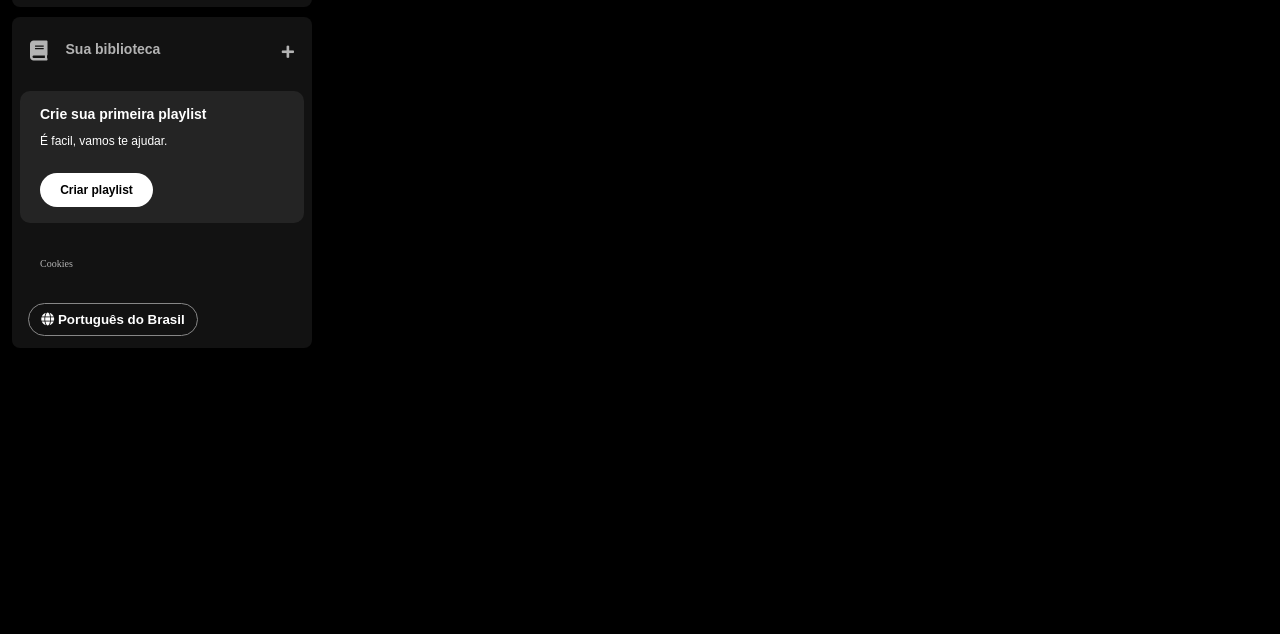
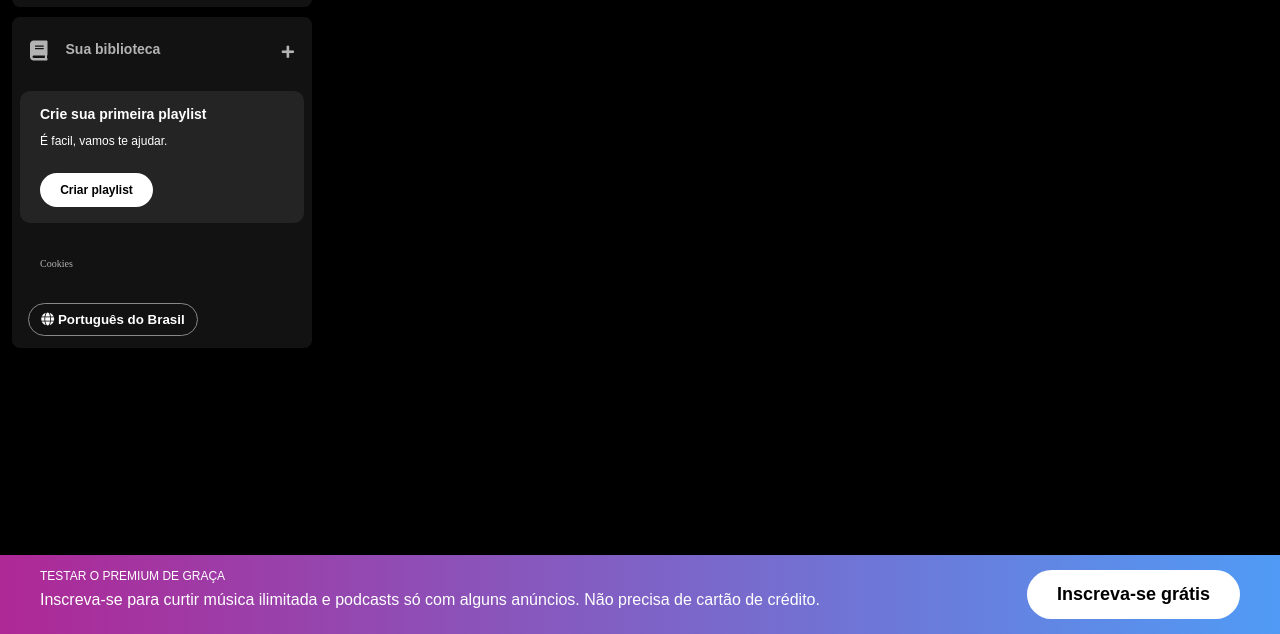
Before and after one commit to eric-suzuki-dev/spotify-imersao-alura, a plain HTML site: page index.html in a window 1280 px wide. Shown: the part 166-800 px from the top of the page. Drawn offline with Linux system fonts and the light colour scheme.

Commit message:
Aula 02 - Desafio

```diff
--- a/index.html
+++ b/index.html
@@ -81,6 +81,20 @@
         </div>
     </div>
 
+    <footer class="banner">
+        <div class="banner__text">
+            <p class="title">Testar o premium de graça</p>
+            <p class="subtitle">
+                Inscreva-se para curtir música ilimitada e podcasts só com alguns anúncios. Não precisa de cartão de
+                crédito.
+            </p>
+        </div>
+
+        <div class="banner__button">
+           <button type="button">Inscreva-se grátis</button>
+        </div>
+    </footer>
+
 </body>
 
 </html>
--- a/src/styles/main.css
+++ b/src/styles/main.css
@@ -172,3 +172,46 @@ body {
     padding: 8px;
     border-radius: 20px;
 }
+
+/* ----------- Banner ----------- */
+.banner{
+    position: fixed;
+    bottom: 0;
+    left: 0;
+    right: 0;
+    background: linear-gradient(to right, #ae2896, #509bf5);
+    padding: 15px 40px;
+    display: flex;
+    justify-content: space-between;
+}
+
+.banner .banner__text{
+    flex-shrink: 0;
+    font-family: "DM Sans", sans-serif;
+}
+
+.banner__text .title{
+    color: #ffffff;
+    text-transform: uppercase;
+    font-weight: 400;
+    font-size: 12px;
+    margin-bottom: 10px;
+}
+
+.banner .subtitle{
+    color: #ffffff;
+    font-size: 16px;
+    font-weight: 500;
+}
+
+.banner .banner__button button{
+    background-color: #ffffff;
+    color: #000000;
+    font-size: 18px;
+    font-weight: bold;
+    padding: 14px 30px;
+    border: 0px;
+    border-radius: 40px;
+    cursor: pointer;
+    flex-shrink: 0;
+}
```
